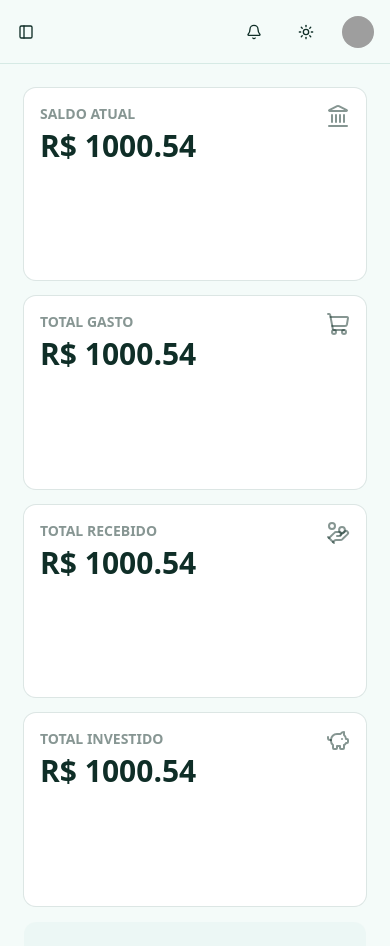
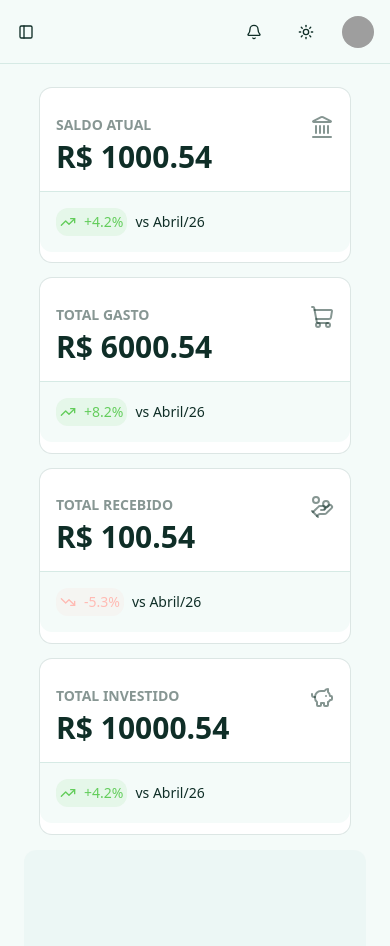
Before and after one commit to yolmat/LhamoneyApp, a Next.js app: page /dashboard in a window 390 px wide. Shown: the top 946 px of the page. Built offline with nearby package versions, Linux system fonts and the light colour scheme; grey boxes are pictures that could not be loaded.

Commit message:
Ajust grid in dashboard page and responsive cards

```diff
--- a/app/dashboard/page.jsx
+++ b/app/dashboard/page.jsx
@@ -3,11 +3,39 @@ import { CardDashboard } from "@/components/cardDashboard";
 export default function Page() {
   return (
     <div className="flex flex-1 flex-col gap-4 p-6">
-      <div className="grid auto-rows-min gap-4 md:grid-cols-4">
-        <CardDashboard type={"balance"} value={1000.54} />
-        <CardDashboard type={"spent"} value={1000.54} />
-        <CardDashboard type={"received"} value={1000.54} />
-        <CardDashboard type={"lunge"} value={1000.54} />
+      <div className="grid lg:grid-cols-2 2xl:grid-cols-4 gap-4 px-4">
+        <CardDashboard
+          type={"balance"}
+          value={1000.54}
+          rangeTrace={true}
+          range={4.2}
+          lastMonth={"Abril"}
+          year={26}
+        />
+        <CardDashboard
+          type={"spent"}
+          value={6000.54}
+          rangeTrace={true}
+          range={8.2}
+          lastMonth={"Abril"}
+          year={26}
+        />
+        <CardDashboard
+          type={"received"}
+          value={100.54}
+          rangeTrace={false}
+          range={5.3}
+          lastMonth={"Abril"}
+          year={26}
+        />
+        <CardDashboard
+          type={"lunge"}
+          value={10000.54}
+          rangeTrace={true}
+          range={4.2}
+          lastMonth={"Abril"}
+          year={26}
+        />
       </div>
       <div className="min-h-screen flex-1 rounded-xl bg-muted/50 md:min-h-min" />
     </div>
--- a/app/globals.css
+++ b/app/globals.css
@@ -33,6 +33,8 @@
   /* Text */
   --unselected-hex: #4c4c52;
   --selected-hex: #21996d;
+  --footerCardReceived-hex: #63CD5B;
+  --footerCardSpent-hex: #ffbbb4;
 
   /* SideBar */
   --sideBar-hex: #10B981;
@@ -72,6 +74,8 @@
   /* Text */
   --unselected-hex: #9898a0;
   --selected-hex: #34D399;
+  --footerCardReceived-hex: #88D982;
+  --footerCardSpent-hex: #FFB4AC;
 
   /* SideBar */
   --sideBar-hex: #10B981;
@@ -126,6 +130,8 @@
   /* Text */
   --color-unselected-text: hsl(from var(--unselected-hex) h s l);
   --color-selected-text: hsl(from var(--selected-hex) h s l);
+  --color-footerCardReceived-text: hsl(from var(--footerCardReceived-hex) h s l);
+  --color-footerCardSpent-text: hsl(from var(--footerCardSpent-hex) h s l);
 
   /* SideBar */
   --color-sideBar-bg: hsl(from var(--sideBar-hex) h s l);
--- a/components/cardDashboard.jsx
+++ b/components/cardDashboard.jsx
@@ -6,6 +6,7 @@ import {
   CardDescription,
   CardTitle,
   CardAction,
+  CardFooter,
 } from "./ui/card";
 import {
   Ban,
@@ -13,9 +14,18 @@ import {
   Landmark,
   PiggyBank,
   ShoppingCart,
+  TrendingDown,
+  TrendingUp,
 } from "lucide-react";
 
-export function CardDashboard({ type, value }) {
+export function CardDashboard({
+  type,
+  value,
+  rangeTrace,
+  range,
+  lastMonth,
+  year,
+}) {
   let description;
   let Icon;
 
@@ -46,8 +56,15 @@ export function CardDashboard({ type, value }) {
       break;
   }
 
+  let trace;
+  if (rangeTrace === true) {
+    trace = "+";
+  } else {
+    trace = "-";
+  }
+
   return (
-    <Card className="@container/card md:px-5 md:py-10 aspect-video rounded-xl">
+    <Card className="@container/card md:py-2 md:px-10 aspect-video rounded-xl justify-center size-full">
       <CardHeader>
         <CardDescription className="text-foreground/50 font-bold uppercase">
           {description}
@@ -59,6 +76,26 @@ export function CardDashboard({ type, value }) {
           <Icon className="text-foreground/50 font-bold" />
         </CardAction>
       </CardHeader>
+      <CardFooter className="flex-col items-start gap-1.5 text-sm bg-background">
+        <div className="line-clamp-1 flex gap-2 font-medium items-center">
+          <div
+            className={`flex items-center gap-2 rounded-xl p-1 ${rangeTrace ? "bg-footerCardReceived-text/10 text-footerCardReceived-text" : "bg-footerCardSpent-text/10 text-footerCardSpent-text"}`}
+          >
+            {rangeTrace ? (
+              <TrendingUp className="size-4" />
+            ) : (
+              <TrendingDown className="size-4" />
+            )}
+            <p>
+              {rangeTrace ? "+" : "-"}
+              {range}%
+            </p>
+          </div>
+          <p>
+            vs {lastMonth}/{year}
+          </p>
+        </div>
+      </CardFooter>
     </Card>
   );
 }
```
